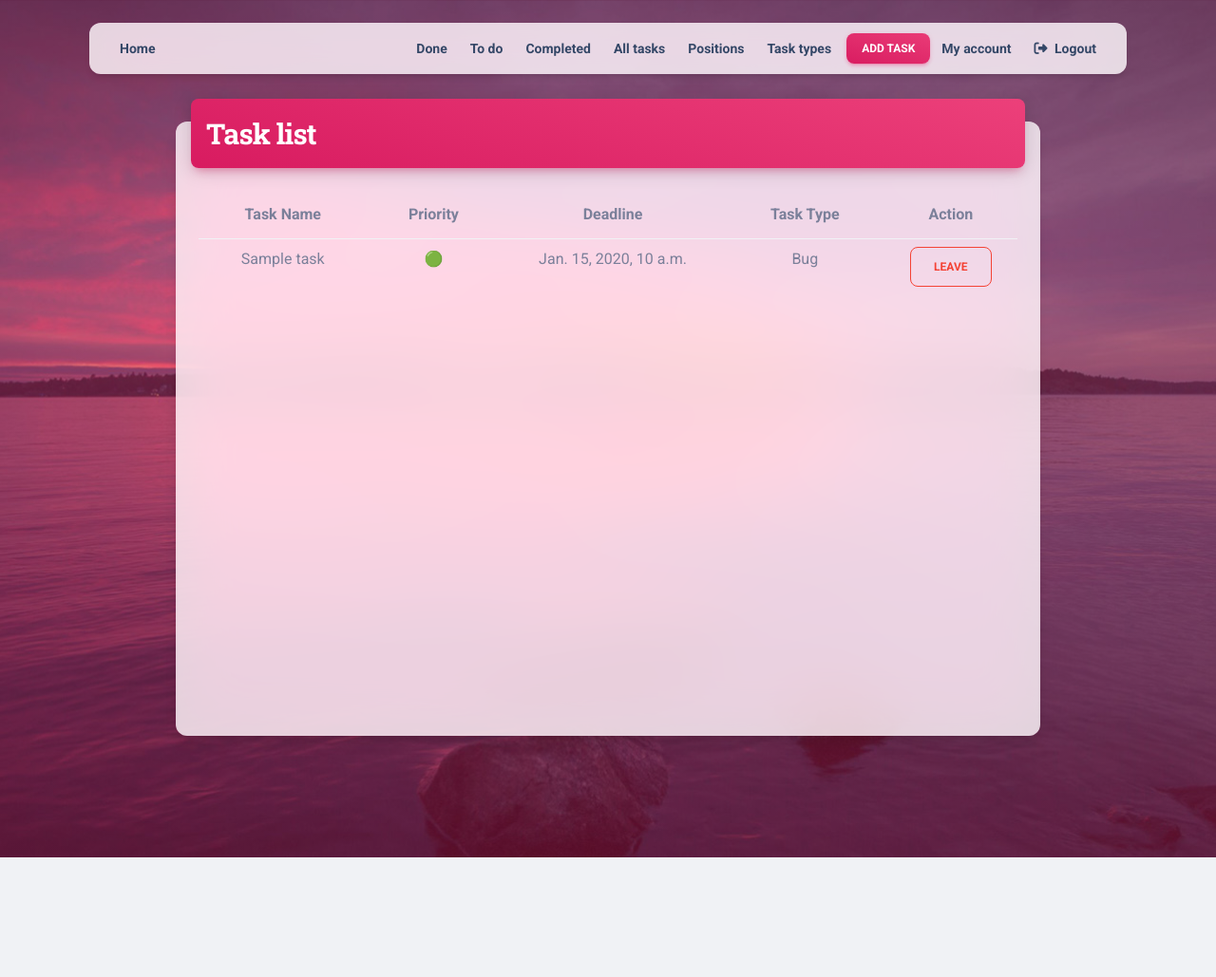
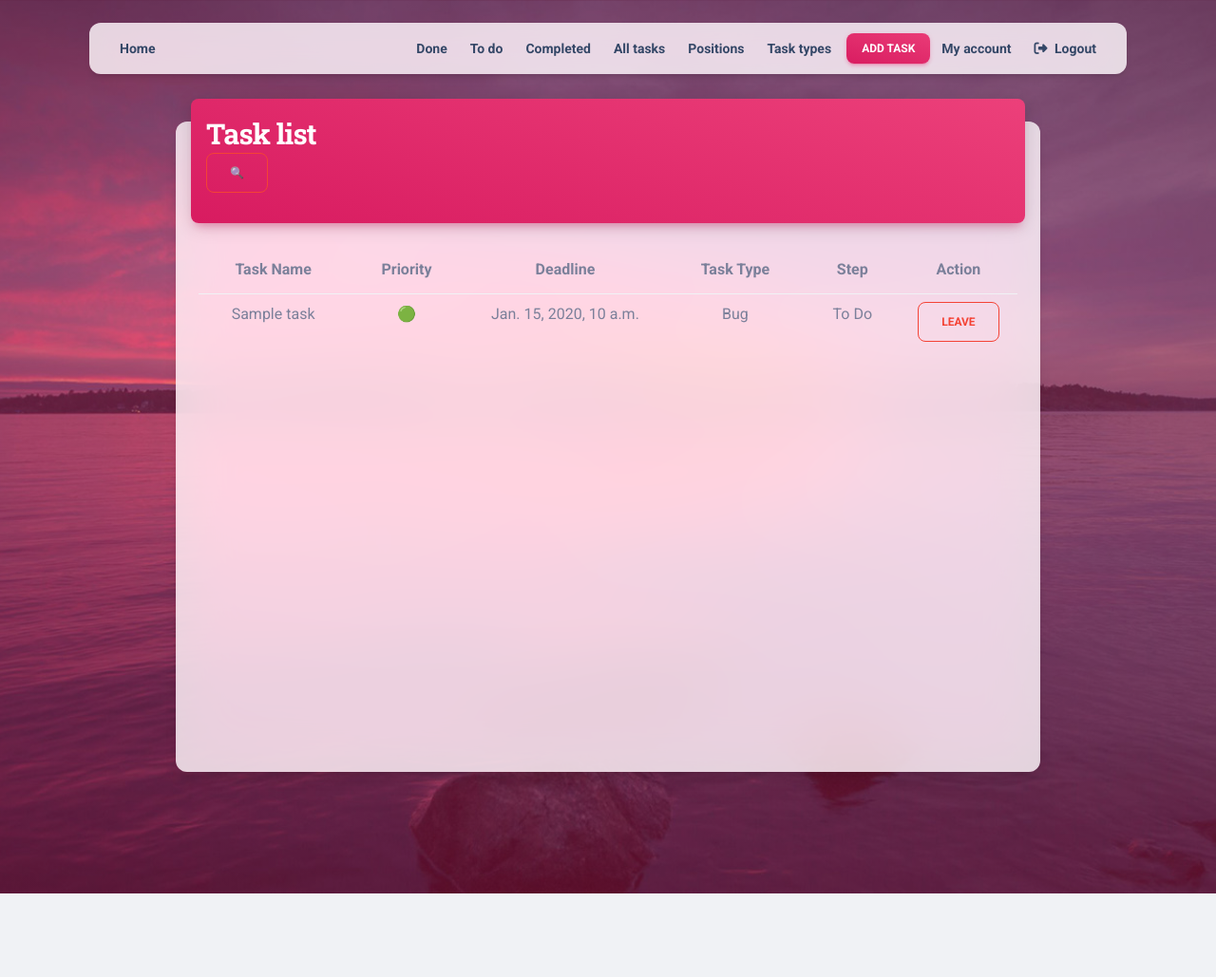
Before and after one commit to usrofgh/task_managment_system, a Django app: page /tasks/ in a window 1280 px wide. Shown: the top 1029 px of the page at 95% size. Run offline with Django 4.2, Linux system fonts and the light colour scheme; a user stored in the database is signed in; data comes from the database, SQL or seed files in the repository; tables that the repository leaves empty hold one stand-in row (values such as "Sample post"); parts of the project's set-up code (start-up, migrations or seed data) failed here and were passed over; some libraries are stand-ins or nearby versions.

Commit message:
Improve visability of task_list

```diff
--- a/templates/todo/task_list.html
+++ b/templates/todo/task_list.html
@@ -1,3 +1,4 @@
+{% load crispy_forms_filters %}
 <!DOCTYPE html>
 <html lang="en" itemscope itemtype="http://schema.org/WebPage">
 
@@ -56,6 +57,20 @@
           margin: auto;
           text-align: center;
       }
+
+
+      .search-form {
+          display: flex;
+      }
+
+      .clickable-row {
+          cursor: pointer;
+      }
+
+      .clickable-row:hover,
+      .clickable-row:focus {
+          background-color: #381A28;
+      }
   </style>
 
 
@@ -68,15 +83,20 @@
   <div class="page-header min-vh-75 relative" style="background-image: url('{{ ASSETS_ROOT }}/img/bg2.jpg')">
     <span class="mask bg-gradient-primary opacity-4"></span>
     <div class="container">
+
       <div class="col-xl-10  d-flex flex-column ms-auto me-auto">
         <div class="card d-flex blur justify-content-center shadow-lg my-sm-0 my-sm-8 mt-8 mb-5">
           <div class="card-header p-0 position-relative mt-n4 mx-3 z-index-2 bg-transparent">
             <div class="bg-gradient-primary shadow-primary border-radius-lg p-3">
               <h3 class="text-white text-primary mb-0">Task list</h3>
+              <form action="" method="get" class="form-inline search-form">
+                {{ search_form|crispy }}
+                <input type="submit" value="🔍" class="btn btn-outline-danger">
+              </form>
             </div>
           </div>
           <div class="card-body">
-            <div style="height: 550px; overflow: auto;">
+            <div style="height: 530px; overflow: auto;">
               <table class="table">
                 <thead>
                 <tr>
@@ -84,17 +104,19 @@
                   <th scope="col">Priority</th>
                   <th scope="col">Deadline</th>
                   <th scope="col">Task Type</th>
+                  <th scope="col">Step</th>
                   <th scope="col">Action</th>
 
                 </tr>
                 </thead>
                 <tbody>
                 {% for task in task_list %}
-                  <tr>
+                  <tr onclick="window.location='{% url 'todo:task-detail' pk=task.id %}'" class="clickable-row">
                     <td>{{ task.name }}</td>
                     <td>{{ task.get_priority_display }}</td>
                     <td>{{ task.deadline }}</td>
                     <td>{{ task.task_type }}</td>
+                    <td>{{ task.get_completing_step_display }}</td>
                     <td>
                       {% if user not in task.assignees.all %}
                         {% csrf_token %}
@@ -107,9 +129,8 @@
                            class="btn btn-outline-primary border-danger color text-danger">
                           Leave
                         </a>
+                      {% endif %}
                         </td>
-
-                      {% endif %}
                   </tr>
                 {% endfor %}
                 </tbody>
```
